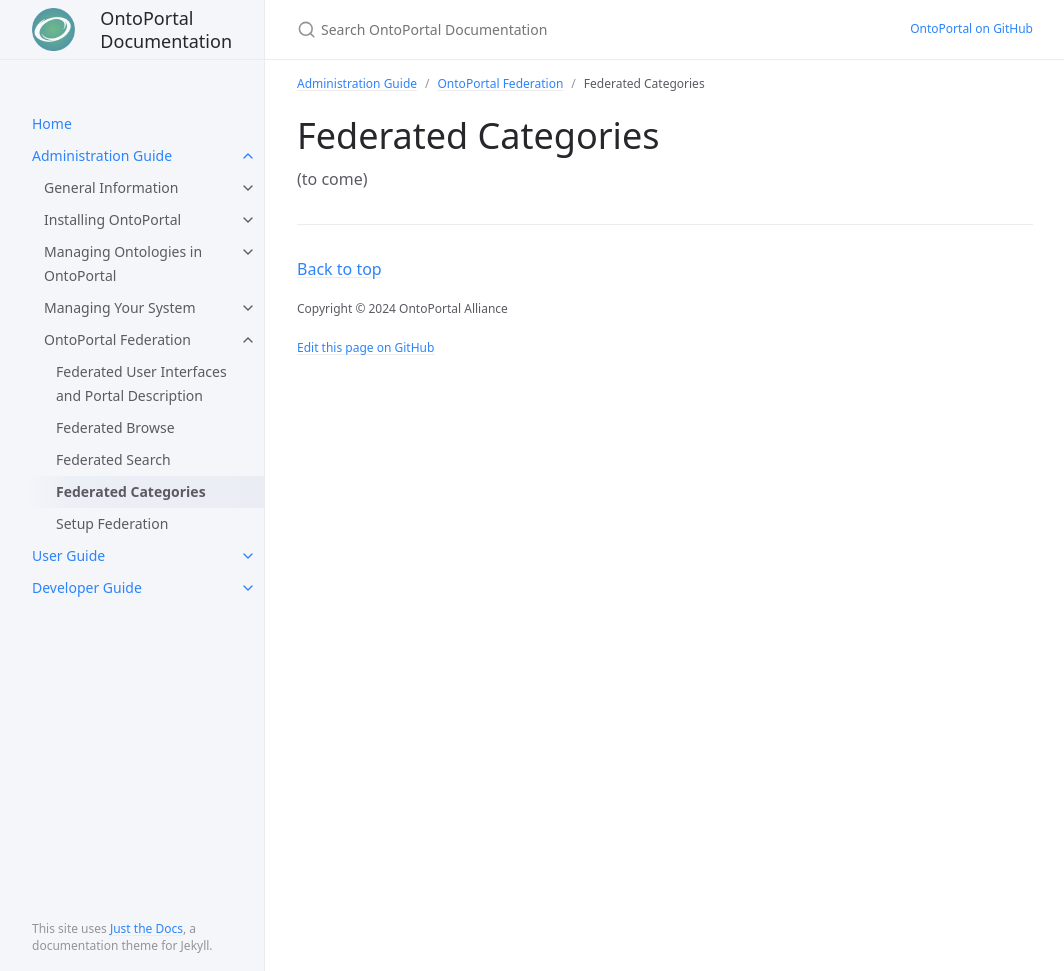
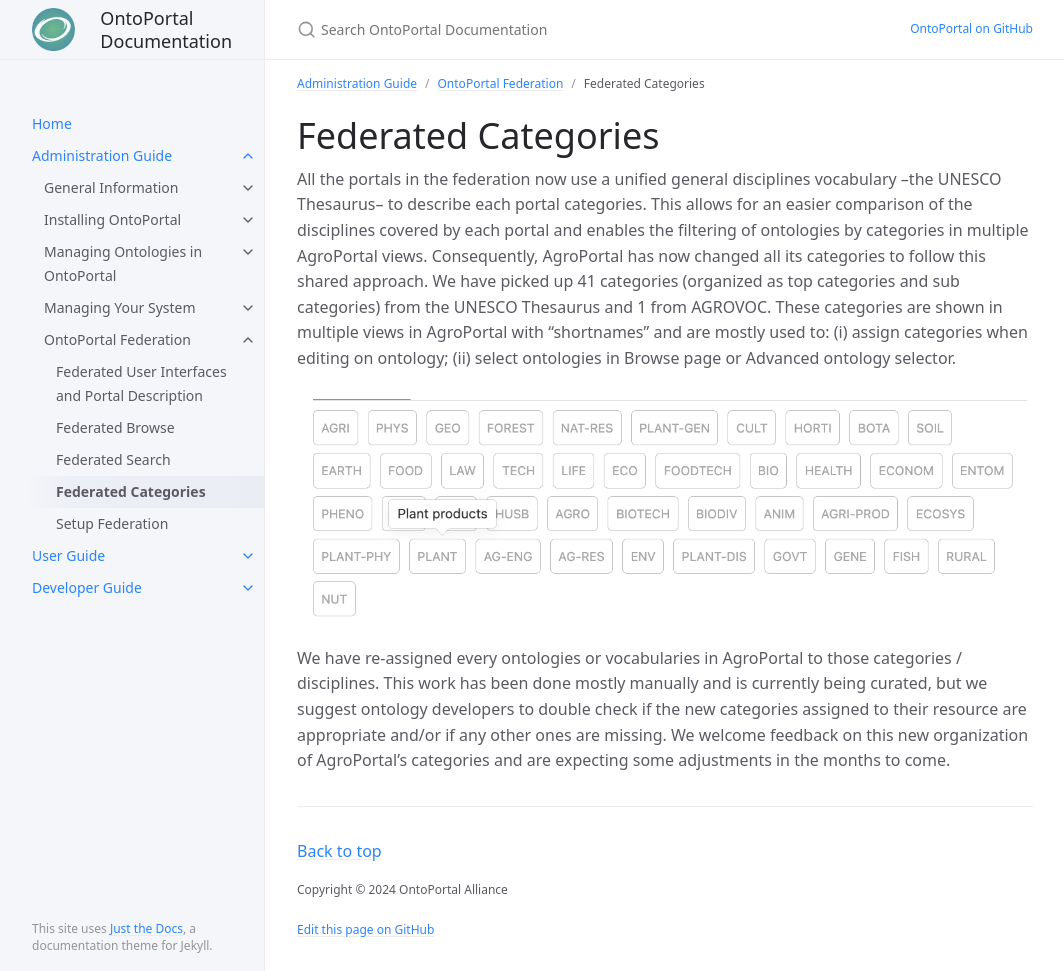
Before and after one commit to ontoportal/documentation, a Jekyll site: the page built from docs/administration-guide/federation/federated_categories.md, in a window 1280 px wide and 971 px high. Shown: the whole window, without its empty margins (107-1171 px from the left). Built offline with Jekyll 4.4.1, drawn with Linux system fonts in a browser that asks for light colours.

Commit message:
add federated categories doc and figures and correct order in the tab of content

```diff
--- a/docs/administration-guide/federation/federated_categories.md
+++ b/docs/administration-guide/federation/federated_categories.md
@@ -11,4 +11,9 @@ permalink: /administration/federation/federated_categories
 
 # Federated Categories
 
-(to come)
+All the portals in the federation now use a unified general disciplines vocabulary –the UNESCO Thesaurus– to describe each portal categories. This allows for an easier comparison of the disciplines covered by each portal and enables the filtering of ontologies by categories in multiple AgroPortal views.
+Consequently, AgroPortal has now changed all its categories to follow this shared approach. We have picked up 41 categories (organized as top categories and sub categories) from the UNESCO Thesaurus and 1 from AGROVOC. These categories are shown in multiple views in AgroPortal with “shortnames” and are mostly used to: (i) assign categories when editing on ontology; (ii) select ontologies in Browse page or Advanced ontology selector.
+
+![Federated Categories]({{site.figures_link}}/OntoPortal/federation/categories-federation.png)
+
+We have re-assigned every ontologies or vocabularies in AgroPortal to those categories / disciplines. This work has been done mostly manually and is currently being curated, but we suggest ontology developers to double check if the new categories assigned to their resource are appropriate and/or if any other ones are missing. We welcome feedback on this new organization of AgroPortal’s categories and are expecting some adjustments in the months to come.
```
